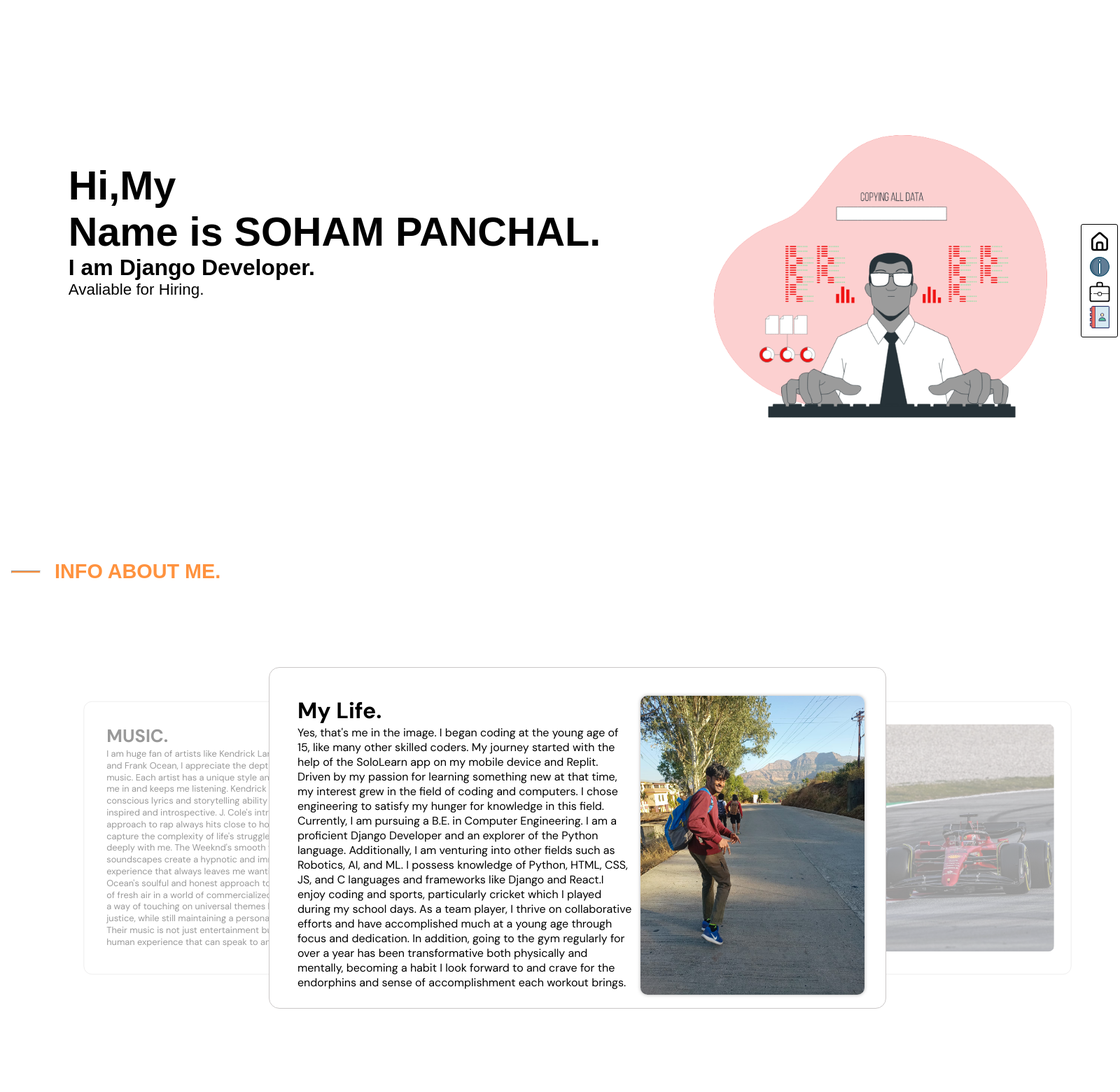
After one commit to 001AM/Portfolio, a Django app: page / in a window 1600 px wide. The commit adds this page. Shown: the top 1560 px of the page at 70% size. Run offline with Django 4.2, Linux system fonts and the light colour scheme; some web fonts are replaced.

Commit message:
Second Commit
Small updates Text, URL and Images

```diff
--- a/portfolio/base/static/style/experience.css
+++ b/portfolio/base/static/style/experience.css
@@ -177,6 +177,8 @@
 }
 .proj_txt{
     display: block;
+    font-family: 'Poppins', sans-serif;
+    font-size: 1rem;
     height: 8vh;
     margin-bottom:2vh;
 }
--- /dev/null
+++ b/portfolio/base/static/style/home.css
@@ -0,0 +1,69 @@
+*{
+    padding: 0;
+    margin: 0;
+}
+body{
+    overflow-x: hidden; /* Hide scrollbars */
+    scroll-behavior: smooth;
+    -ms-overflow-style: none;  /* IE and Edge */
+   scrollbar-width: none;  /* Firefox */
+
+}
+body::-webkit-scrollbar {
+  display: none;
+}
+
+.herosection{
+    display: flex;
+    justify-content: center;
+    align-items: center;
+    height: 100vh;
+}
+.cont{
+    margin-top:10vh;
+}
+.base{
+    display:grid;
+    grid-template-columns: 65% 35%;
+    position:relative;
+    margin:4%;
+
+}
+.txt{
+   width: 100%;
+}
+
+.desk_img{
+    height: 100%;
+    width:100%;
+
+}
+.typed {
+    font-size: 3.6rem;
+    font-weight: 700;
+    font-family: 'Poppins', sans-serif;
+    color:rgb(0, 0, 0);
+    overflow: hidden;
+    white-space: nowrap;
+    width: 0;
+    animation: typing;
+    animation-duration: 1.8s;
+    animation-timing-function: steps(30, end);
+    animation-fill-mode: forwards;
+}
+
+@keyframes typing {
+  from { width: 0 }
+  to { width: 100% }
+}
+
+.cont h2{
+    font-size: 2rem;
+    font-weight: 600;
+    font-family: 'Poppins', sans-serif;
+}
+.cont h3{
+    font-size: 1.4rem;
+    font-weight: 400;
+    font-family: 'Poppins', sans-serif;
+}
--- a/portfolio/base/templates/base/experience.html
+++ b/portfolio/base/templates/base/experience.html
@@ -84,34 +84,34 @@
             <h1 class="proj_h1">Some things I've worked on</h1>
             <div class="proj-grid-cont">
                 <div class="proj_cont" id="proj1">
-                    <img class="proj_img" src="" alt=""/>
-                    <span class="proj_txt">It's a communcation website were people can form a room to chat with each other on particular subject.</span>
+                    <img class="proj_img" src="{% static 'image/portfolio.png' %}" alt=""/>
+                    <span class="proj_txt">It's my Porfolio.</span>
                     <div class="proj_cont_foot">
-                        <button class="code-btn"><a  href=""/><img src="{% static 'image/coding.svg' %}" alt="code"></a></button>
+                        <button class="code-btn"><a  href="https://github.com/001AM/Portfolio"/><img src="{% static 'image/coding.svg' %}" alt="code"></a></button>
                         <button class="preview-btn"><a class="pre-btn" href=""/>Preview</a></button>
                     </div>
                 </div>
                 <div class="proj_cont" id="proj2">
-                    <img class="proj_img" src="" alt=""/>
-                    <span class="proj_txt"></span>
+                    <img class="proj_img" src="{% static 'image/studybud.png' %}" alt=""/>
+                    <span class="proj_txt">It's a communcation website were people can form a room to chat with each other on particular subject.</span>
                     <div class="proj_cont_foot">
-                        <button class="code-btn"><a  href=""/><img src="{% static 'image/coding.svg' %}" alt="code"></a></button>
+                        <button class="code-btn"><a  href="https://github.com/001AM/Communitychat"/><img src="{% static 'image/coding.svg' %}" alt="code"></a></button>
                         <button class="preview-btn"><a class="pre-btn" href=""/>Preview</a></button>
                     </div>
                 </div>
                 <div class="proj_cont" id="proj3">
-                    <img class="proj_img" src="" alt=""/>
-                    <span class="proj_txt"></span>
+                    <img class="proj_img" src="{% static 'image/talkify.png' %}" alt=""/>
+                    <span class="proj_txt">It's a text to speech converter where you can input text and it get converted into audio.Project used library gTTS.</span>
                     <div class="proj_cont_foot">
-                        <button class="code-btn"><a  href=""/><img src="{% static 'image/coding.svg' %}" alt="code"></a></button>
+                        <button class="code-btn"><a  href="https://github.com/001AM/Talkify"/><img src="{% static 'image/coding.svg' %}" alt="code"></a></button>
                         <button class="preview-btn"><a class="pre-btn" href=""/>Preview</a></button>
                     </div>
                 </div>
                 <div class="proj_cont" id="proj4">
-                    <img class="proj_img" src="" alt=""/>
-                    <span class="proj_txt"></span>
+                    <img class="proj_img" src="{% static 'image/webgrow.png' %}" alt=""/>
+                    <span class="proj_txt">Webgrow is website where you can build a website using template.</span>
                     <div class="proj_cont_foot">
-                        <button class="code-btn"><a  href=""/><img src="{% static 'image/coding.svg' %}" alt="code"></a></button>
+                        <button class="code-btn"><a  href="https://github.com/001AM/WEBGROW"/><img src="{% static 'image/coding.svg' %}" alt="code"></a></button>
                         <button class="preview-btn"><a class="pre-btn" href=""/>Preview</a></button>
                     </div>
                 </div>
--- a/portfolio/base/templates/base/home.html
+++ b/portfolio/base/templates/base/home.html
@@ -10,7 +10,7 @@
                 <h1 class="typed">Hi,My</h1>
                 <h1 class="typed">Name is SOHAM PANCHAL.</h1>
                 <h2 class="typed"> I am Django Developer.</h2>
-                <h3 class="typed"> And exploring more in python language.</h3>
+                <h3 class="typed"> Avaliable for Hiring.</h3>
             </div>
             <div class="prof_img">
                 <img class="desk_img" src="{% static 'image/coder.gif'%}" alt="Profile Image"/>
--- /dev/null
+++ b/portfolio/base/templates/base/sidebar.html
@@ -0,0 +1,13 @@
+{% load static %}
+
+<sidebar class="sidebar">
+    <ul class="ulist">
+        {% for u in text %}
+
+            <li>
+                <a href ="#{{u}}" ><img src={% static 'image/'|add:u|add:'.svg' %} alt="{{u}}"/></a>
+            </li>
+
+        {% endfor %}
+    </ul>
+</sidebar>
--- a/portfolio/base/urls.py
+++ b/portfolio/base/urls.py
@@ -3,7 +3,7 @@
 from . import views
 
 urlpatterns = [
-    path('home/', views.home, name='home'),
+    path('', views.home, name='home'),
     path('contact/',views.contact,name="contact"),
     # path('info/',views.info,name="info"),
     # path('experience',views.experience,name="experience"),
--- a/portfolio/base/views.py
+++ b/portfolio/base/views.py
@@ -2,11 +2,10 @@
 from time import sleep
 data={
         'text':['home','info','experience','contact'],
-        'url':['h','i','e','c']
     }
 
 def home(request):
-    template="main.html"
+    template="index.html"
     return render(request,template,data)
 
 def contact(request):
--- /dev/null
+++ b/portfolio/templates/index.html
@@ -0,0 +1,27 @@
+<!DOCTYPE html>
+{% load static %}
+<html lang="en">
+<head>
+    <meta charset="UTF-8">
+    <meta http-equiv="X-UA-Compatible" content="IE=edge">
+    <meta name="viewport" content="width=device-width, initial-scale=1.0">
+    <link rel="stylesheet" href="{% static 'style/sidebar.css' %}" />
+    <link rel="stylesheet" href="{% static 'style/home.css' %}" />
+    <link rel="stylesheet" href="{% static 'style/experience.css' %}" />
+    <link rel="stylesheet" href="{% static 'style/dropdown.css' %}" />
+    <link rel="stylesheet" href="{% static 'style/info.css' %}" />
+    <link rel="stylesheet" href="{% static 'style/contact.css' %}" />
+    <title>SOHAM PANCHAL</title>
+    <link rel="icon" href="{% static 'image/website-portfolio.svg' %}" type="image/icon type">
+</head>
+<body>
+    {% include 'base/sidebar.html' %}
+
+        {% include 'base/home.html' %}
+        {% include 'base/info.html' %}
+        {% include 'base/experience.html' %}
+        {% include 'base/contact.html' %}
+
+</body>
+<script src="/static/js/script.js"></script>
+</html>
```
Also changed, not shown: portfolio/base/static/image/portfolio.png (added), portfolio/base/static/image/studybud.png (added), portfolio/base/static/image/talkify.png (added), portfolio/base/static/image/webgrow.png (added), portfolio/base/static/image/website-portfolio.svg (added).
